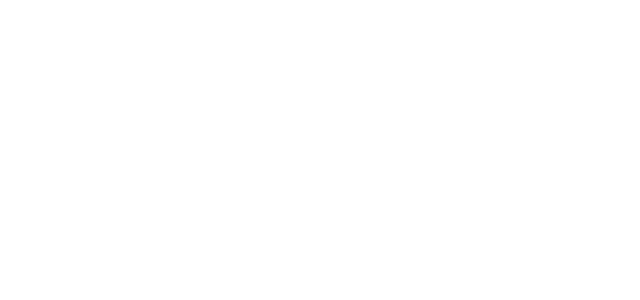
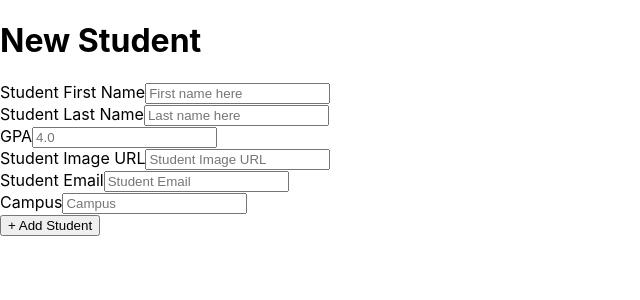
Before and after one commit to isabellab3/Student-Campus-Manager-Frontend, a React (Create React App) app: page /addstudent in a window 1280 px wide. Shown: the top 300 px of the page, without its empty margins (0-640 px from the left). Built offline with nearby package versions, Linux system fonts and the light colour scheme.

Commit message:
Changed AddStudent

```diff
--- a/src/App.js
+++ b/src/App.js
@@ -1,12 +1,15 @@
 import React, { Component } from "react"
 import { BrowserRouter as Router, Switch, Route } from "react-router-dom"
 import AddStudent from './components/containers/AddStudent'
+import SingleCampus from "./components/containers/SingleCampus"
+
 class App extends Component {
   render() {
     return (
       <Router>
         <Switch>
-          <Route exact path='/' component={AddStudent} />
+          <Route exact path='/student/:id' component={SingleCampus} />
+          <Route exact path='/addstudent' component={AddStudent} />
         </Switch>
       </Router>
     )
--- a/src/components/containers/AddStudent.jsx
+++ b/src/components/containers/AddStudent.jsx
@@ -1,6 +1,7 @@
 import React, { Component } from "react"
-import { connect } from 'react-redux'
-import { addStudent } from '../../store/utilities/Student'
+import { connect } from "react-redux"
+import { addStudent } from "../../store/utilities/Student"
+import AddStudentView from "../views/AddStudentView"
 
 class AddStudent extends Component {
   constructor(props) {
@@ -38,68 +39,14 @@
   }
 
   render() {
+    console.log(this.props.allStudents)
     return (
-      <div>
-        <h1>New Student</h1>
-        <form onSubmit={this.handleSubmit}>
-          <div className='form-row'>
-            <label>Student First Name</label>
-            <input
-              type='text'
-              name='first'
-              placeholder='First name here'
-              onChange={this.handleChange}
-            />
-          </div>
-          <div className='form-row'>
-            <label>Student Last Name</label>
-            <input
-              type='text'
-              name='last'
-              placeholder='Last name here'
-              onChange={this.handleChange}
-            />
-          </div>
-          <div className='form-row'>
-            <label>GPA</label>
-            <input
-              type='number'
-              name='gpa'
-              placeholder='4.0'
-              step='0.01'
-              onChange={this.handleChange}
-            />
-          </div>
-          <div className='form-row'>
-            <label>Student Image URL</label>
-            <input
-              type='url'
-              name='url'
-              placeholder='Student Image URL'
-              onChange={this.handleChange}
-            />
-          </div>
-          <div className='form-row'>
-            <label>Student Email</label>
-            <input
-              type='email'
-              name='email'
-              placeholder='Student Email'
-              onChange={this.handleChange}
-            />
-          </div>
-          <div className='form-row'>
-            <label>Campus</label>
-            <input type='text' name='campus' placeholder='Campus' onChange={this.handleChange} />
-          </div>
-          <input type='submit' value='+ Add Student' />
-        </form>
-      </div>
+      <AddStudentView handleSubmit={this.handleSubmit} handleChange={this.handleChange} />
     )
   }
 }
 
-function mapDispatch(dispatch) {
+const mapDispatch = dispatch => {
   return {
     addStudent: newStudent => dispatch(addStudent(newStudent))
   }
--- /dev/null
+++ b/src/components/views/AddStudentView.jsx
@@ -0,0 +1,64 @@
+import React from "react"
+
+const AddStudentView = props => {
+  return (
+    <div className='add-student'>
+      <h1>New Student</h1>
+      <form onSubmit={props.handleSubmit}>
+        <div className='form-row'>
+          <label>Student First Name</label>
+          <input
+            type='text'
+            name='first'
+            placeholder='First name here'
+            onChange={props.handleChange}
+          />
+        </div>
+        <div className='form-row'>
+          <label>Student Last Name</label>
+          <input
+            type='text'
+            name='last'
+            placeholder='Last name here'
+            onChange={props.handleChange}
+          />
+        </div>
+        <div className='form-row'>
+          <label>GPA</label>
+          <input
+            type='number'
+            name='gpa'
+            placeholder='4.0'
+            step='0.01'
+            onChange={props.handleChange}
+          />
+        </div>
+        <div className='form-row'>
+          <label>Student Image URL</label>
+          <input
+            type='url'
+            name='url'
+            placeholder='Student Image URL'
+            onChange={props.handleChange}
+          />
+        </div>
+        <div className='form-row'>
+          <label>Student Email</label>
+          <input
+            type='email'
+            name='email'
+            placeholder='Student Email'
+            onChange={props.handleChange}
+          />
+        </div>
+        <div className='form-row'>
+          <label>Campus</label>
+          <input type='text' name='campus' placeholder='Campus' onChange={props.handleChange} />
+        </div>
+        <input type='submit' value='+ Add Student' />
+      </form>
+    </div>
+  )
+}
+
+export default AddStudentView
```
Also changed, not shown: src/components/views/StudentCard.css (added, +13 -0 lines), src/components/views/StudentCard.jsx (added, +27 -0 lines).
